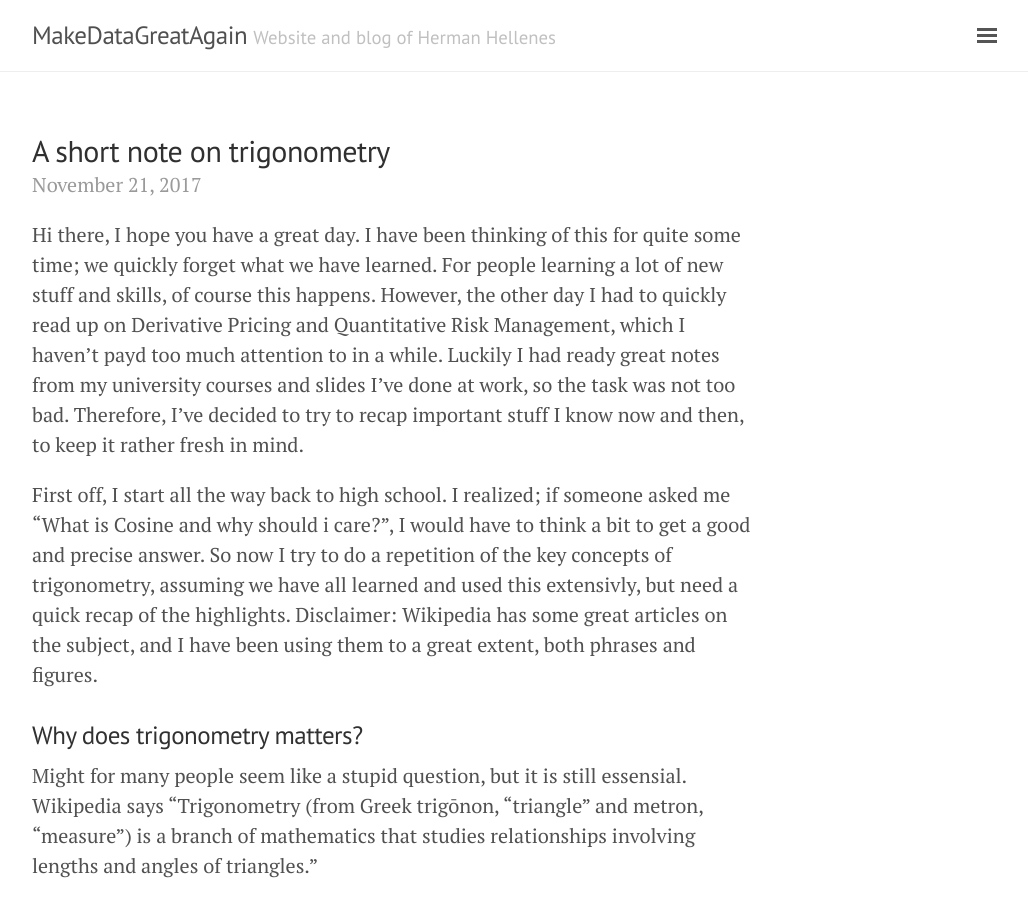
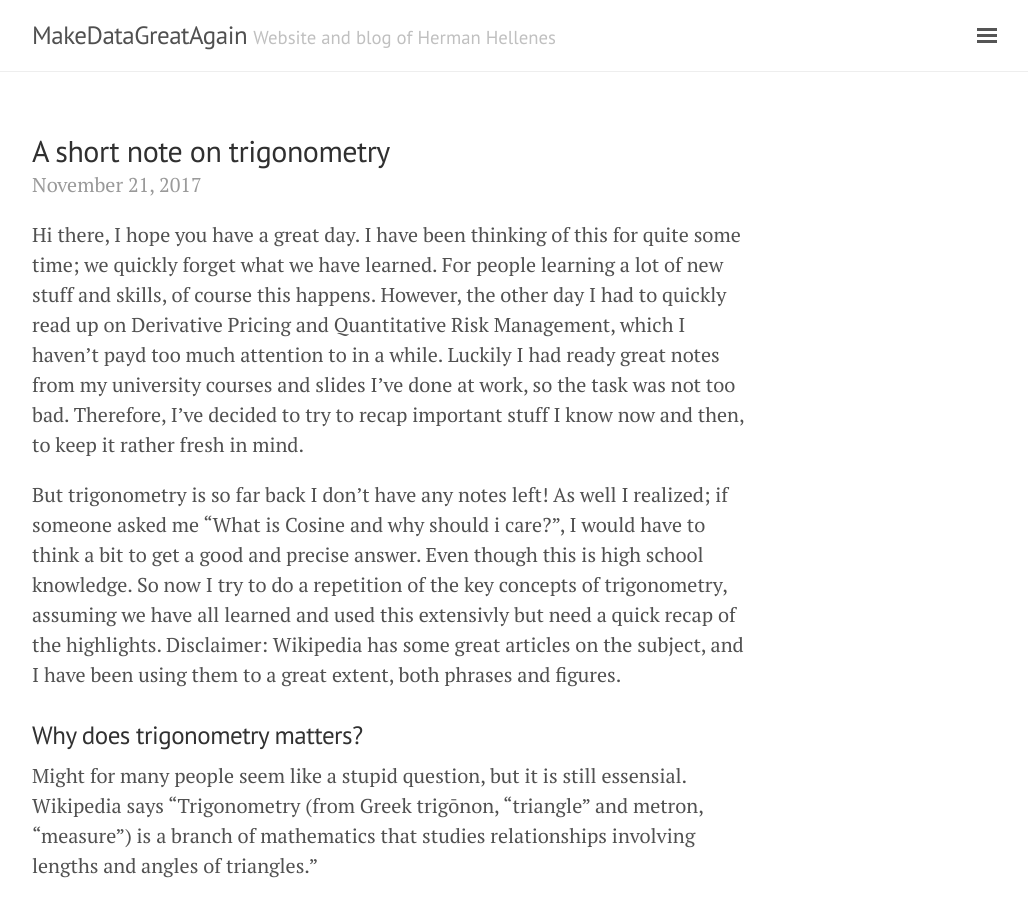
Before and after one commit to herman-hellenes/herman-hellenes.github.io, a Jekyll site: the page built from undone_posts/notes on trigonometry.md, in a window 1280 px wide and 900 px high. Shown: the whole window, without its empty margins (248-1276 px from the left). Built offline with Jekyll 4.4.1, drawn with Linux system fonts in a browser that asks for light colours; nearby versions of some CDN libraries; formulas are drawn with MathJax 3; comment, search, counter and statistics services are not loaded.

Commit message:
Update notes on trigonometry.md

```diff
--- a/undone_posts/notes on trigonometry.md
+++ b/undone_posts/notes on trigonometry.md
@@ -7,7 +7,7 @@ comments: true
 
 Hi there, I hope you have a great day. I have been thinking of this for quite some time; we quickly forget what we have learned. For people learning a lot of new stuff and skills, of course this happens. However, the other day I had to quickly read up on Derivative Pricing and Quantitative Risk Management, which I haven't payd too much attention to in a while. Luckily I had ready great notes from my university courses and slides I've done at work, so the task was not too bad. Therefore, I've decided to try to recap important stuff I know now and then, to keep it rather fresh in mind.
 
-First off, I start all the way back to high school. I realized; if someone asked me "What is Cosine and why should i care?", I would have to think a bit to get a good and precise answer. So now I try to do a repetition of the key concepts of trigonometry, assuming we have all learned and used this extensivly, but need a quick recap of the highlights. Disclaimer: Wikipedia has some great articles on the subject, and I have been using them to a great extent, both phrases and figures.
+But trigonometry is so far back I don't have any notes left! As well I realized; if someone asked me "What is Cosine and why should i care?", I would have to think a bit to get a good and precise answer. Even though this is high school knowledge. So now I try to do a repetition of the key concepts of trigonometry, assuming we have all learned and used this extensivly but need a quick recap of the highlights. Disclaimer: Wikipedia has some great articles on the subject, and I have been using them to a great extent, both phrases and figures.
 
 ### Why does trigonometry matters?
 Might for many people seem like a stupid question, but it is still essensial. Wikipedia says "Trigonometry (from Greek trigōnon, "triangle" and metron, "measure") is a branch of mathematics that studies relationships involving lengths and angles of triangles."
```
